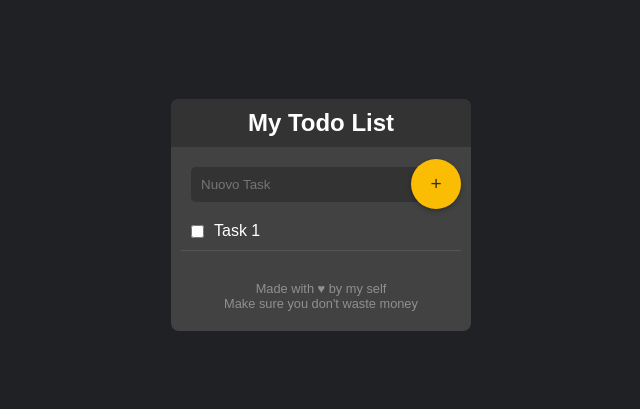
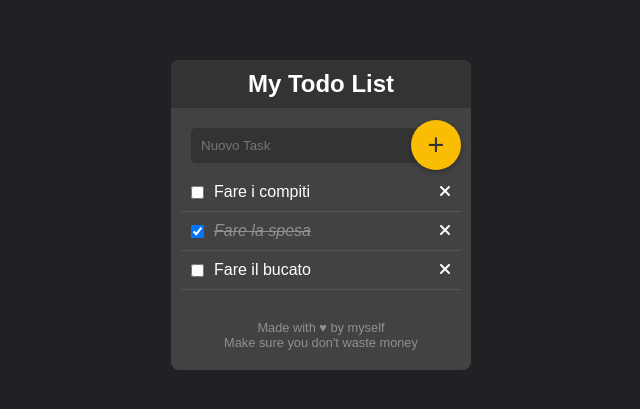
Before and after one commit to CosimoA/vue-todolist, a plain HTML site: page index.html in a window 1280 px wide. Shown: the part 185-594 px from the top of the page, without its empty margins (319-959 px from the left). Drawn offline with nearby package versions, Linux system fonts and the light colour scheme.

Commit message:
FEAT: add remove task & add newTask in methods

```diff
--- a/css/style.css
+++ b/css/style.css
@@ -69,6 +69,34 @@ main {
     margin-right: 10px;
 }
 
+.done {
+    text-decoration: line-through;
+    font-style: italic;
+    color: #909090;
+    transition: font-style 0.5s, color 0.5s;
+}
+
+.remove-todo{
+    display: inline-block;
+    margin-left: auto;
+}
+
+.remove-todo:hover{
+    height: 16px;
+    width: 16px;
+    scale: 1.2;
+    padding: 9px;
+    display: flex;
+    justify-content: center;
+    align-items: center;
+    border-radius: 50%;
+    margin-left: auto;
+    cursor: pointer;
+    background-color: #333;
+    transition: background-color 0.5s, scale 0.5s;
+
+}
+
 /* FOOTER */
 .footer {
     margin: 20px 0;
@@ -90,7 +118,7 @@ main {
     border-radius: 50%;
     padding: 10px;
     cursor: pointer;
-    font-size: 1.2rem;
+    font-size: 1.8rem;
     display: flex;
     align-items: center;
     justify-content: center;
--- a/index.html
+++ b/index.html
@@ -19,21 +19,25 @@
         <div class="todo-container">
             <header class="todo-header">My Todo List</header>
             <main>
-                <input type="text" class="todo-input" placeholder="Nuovo Task">
+                <input v-model="newTask" type="text" class="todo-input" placeholder="Nuovo Task">
                 <ul class="todo-list">
-                    <li class="todo-item">
-                        <input type="checkbox">
-                        <span>Task 1</span>
+                    <li v-for="(todo, index) in todos" :key="index" class="todo-item">
+                        <input type="checkbox" v-model="todo.done">
+                        <span :class="{ 'done': todo.done }">{{ todo.text }}</span>
+                        <div @click="removeTodo(index)" class="remove-todo">
+                            <i class="fa-solid fa-xmark"></i>
+                        </div>
                     </li>
                 </ul>
             </main>
 
             <footer class="footer">
-                Made with &hearts; by my self <br>
+                Made with &hearts; by myself <br>
                 Make sure you don't waste money
             </footer>
 
-            <button class="add-task-button">+</button>
+            <button @click="addTask" class="add-task-button">+</button>
+        </div>
     </div>
 
 
--- a/js/script.js
+++ b/js/script.js
@@ -33,11 +33,36 @@ const { createApp } = Vue;
 createApp({
     data() {
         return {
-
+            todos: [
+                {
+                    text: "Fare i compiti",
+                    done: false
+                },
+                {
+                    text: "Fare la spesa",
+                    done: true
+                },
+                {
+                    text: "Fare il bucato",
+                    done: false
+                }
+            ],
+            newTask: "",
         }
     },
     methods: {
-
+        removeTodo(index) {
+            this.todos.splice(index, 1);
+        },
+        addTask() {
+            if (this.newTask !== "") {
+                this.todos.push({
+                    text: this.newTask,
+                    done: false
+                });
+                this.newTask = "";
+            }
+        }
     },
     mounted () {
         console.log("L'App è caricata!");
```
